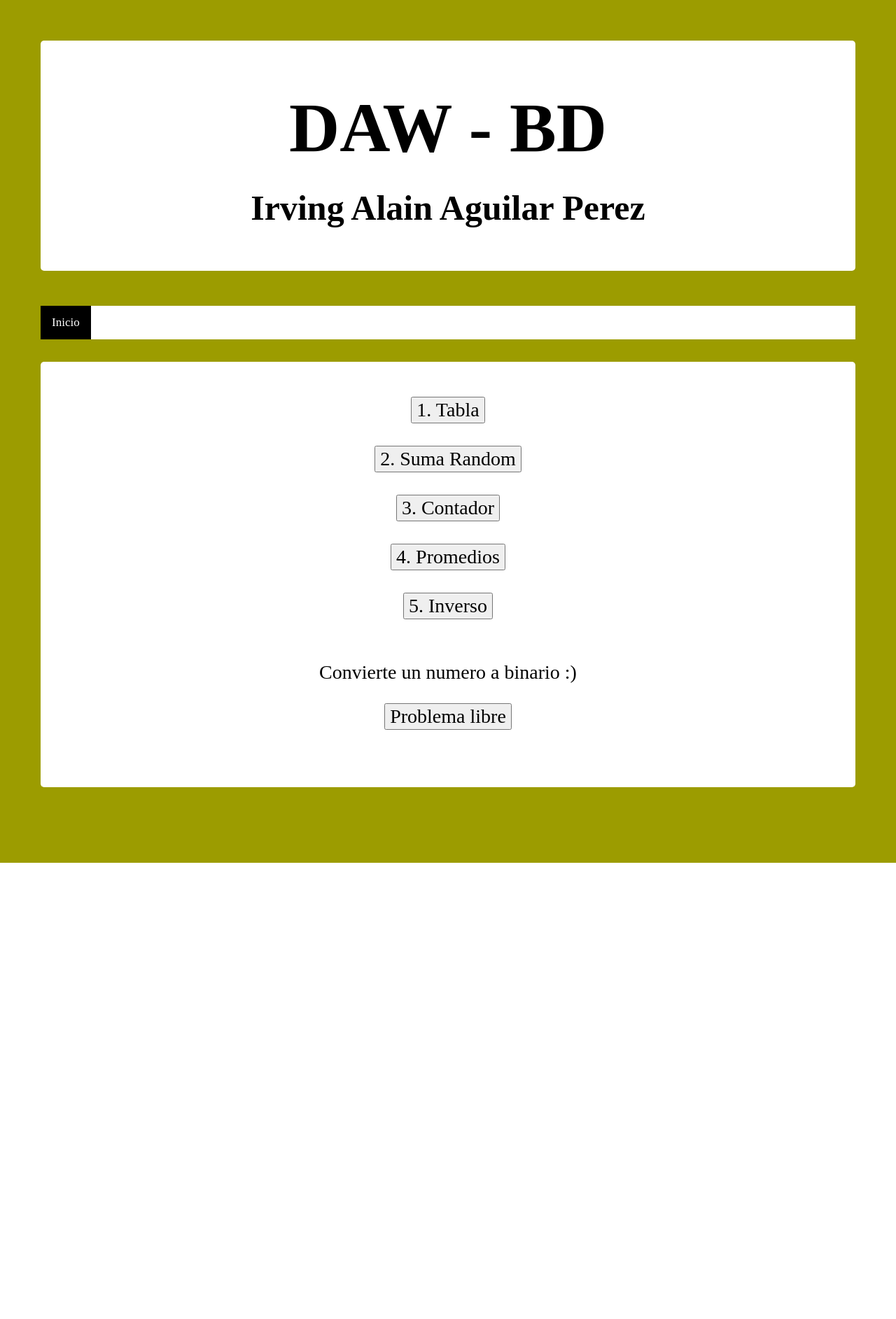
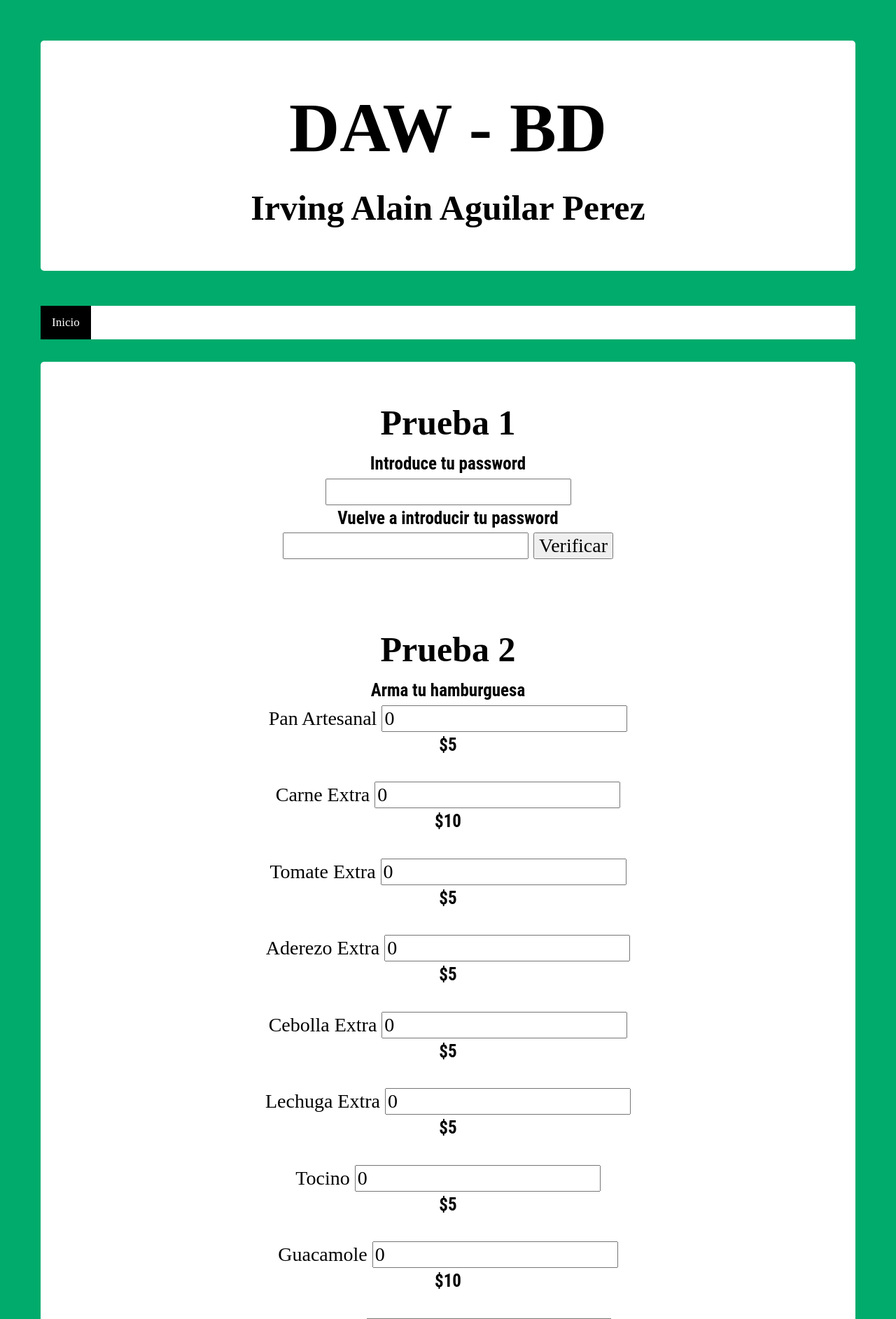
Before and after one commit to irvingpercam/daw, a PHP site: the page made by DAW_LABS/LAB 5/resources/javascript.html in a window 1280 px wide. Shown: the top 1885 px of the page at 70% size. Before the commit the page ends 1233 px from the top, so only its background shows below. Run offline with PHP 8.4, Linux system fonts and the light colour scheme.

Commit message:
Lab 5
Update 2

```diff
--- a/DAW_LABS/LAB 5/index.html
+++ b/DAW_LABS/LAB 5/index.html
@@ -5,7 +5,7 @@
 <head>
         <link rel="shortcut icon" href="resources/favicon.ico" type="image/x-icon">
   <meta charset="utf-8">
-  <title>Lab 4. Desarrollo de Aplicaciones Web</title>
+  <title>Lab 5. Desarrollo de Aplicaciones Web</title>
 </head>
 <body class="hello">
   <header>
--- a/DAW_LABS/LAB 5/resources/javascript.html
+++ b/DAW_LABS/LAB 5/resources/javascript.html
@@ -1,13 +1,12 @@
 <DOCTYPE! html>
         <html lang="en">
         <!-- Stylesheet =============================== -->
-<script type="text/javascript" src="labjs.js"></script>
         <link rel="stylesheet" type="text/css" href="../stylesheet.css">
         <head>
           <meta charset="utf-8">
           <!-- Favicon =============================== -->
             <link rel="shortcut icon" href="favicon.ico" type="image/x-icon">
-  <title>Lab 1. Desarrollo de Aplicaciones Web</title>
+          <title>Lab 5. Desarrollo de Aplicaciones Web</title>
         </head>
         <body class="hello">
           <header>
@@ -20,40 +19,48 @@
             <br>
             <header>
                 <div>
-            <input type="button" name="btn_table" value="1. Tabla" onclick="tabla()">
+                    <h2>Prueba 1</h2>
+                    <h3>Introduce tu password</h3>
+                    <input type="password" name="password" id="password" value="">
+                    <h3>Vuelve a introducir tu password </h3>
+                    <input type="password" name="passwordB" id="passwordB" value="">
+                    <button type="button" name="submiter" onclick="password()">Verificar</button><br>
+                    <p id="accessMessage"></p>
                     <br>
                     <br>
                 </div>
 
                 <div>
-            <input type="button" name="btn_random" value="2. Suma Random" onclick="random()">
+                    <h2>Prueba 2</h2>
+                    <h3>Arma tu hamburguesa</h3>
+                    Pan Artesanal <input type="number" name="panArtesanal" id="panArtesanal" value="0" min="0"><h3>$5</h3><br>
+                    Carne Extra <input type="number" name="carneExtra" id="carneExtra" value="0" min="0"><h3>$10</h3><br>
+                    Tomate Extra <input type="number" name="tomateExtra" id="tomateExtra" value="0" min="0"><h3>$5</h3><br>
+                    Aderezo Extra <input type="number" name="aderezoExtra" id="aderezoExtra" value="0" min="0"><h3>$5</h3><br>
+                    Cebolla Extra <input type="number" name="cebollaExtra" id="cebollaExtra" value="0" min="0"><h3>$5</h3><br>
+                    Lechuga Extra <input type="number" name="lechugaExtra" id="lechugaExtra" value="0" min="0"><h3>$5</h3><br>
+                    Tocino <input type="number" name="tocino" id="tocino" value="0" min="0"><h3>$5</h3><br>
+                    Guacamole <input type="number" name="guacamole" id="guacamole" value="0" min="0"><h3>$10</h3><br>
+                    Pineapple <input type="number" name="pneapple" id="pineapple" value="0" min="0"><h3>$8</h3><br>
+                    IVA <input type="number" name="iva" value="16" id="iva" min="0" max="100"><br>
+                    <br>
+                    Total: <p id="pago"> </p>
+                    <button type="button" name="boton" onclick="productos()">Pagar</button>
+                    <button type="button" name="boton" onclick="productosPoints()">Pagar Con Puntos</button><br>
                     <br>
                     <br>
                 </div>
 
                 <div>
-            <input type="button" name="btn_array" value="3. Contador" onclick="contador()">
-            <br>
-            <br>
-        </div>
-
-        <div>
-            <input type="button" name="btn_matrix" value="4. Promedios" onclick="promedio()">
-            <br>
-            <br>
-        </div>
-
-        <div>
-            <input type="button" name="btn_invert" value="5. Inverso" onclick="inverso()">
-            <br>
-            <br>
-        </div>
-
-        <div>
-            <p>Convierte un numero a binario :)</p>
-            <input type="button" name="btn_problem" value="Problema libre" onclick="binarial()">
+                    <h2>Prueba 3</h2>
+                    <h3>Calcula tu índice de masa corporal</h3>
+                    Altura <input type="number" name="altura" id="altura" value="1.50" min="0"><h3>m</h3><br>
+                    Peso <input type="number" name="peso" id="peso" value="50" min="0"><h3>kg</h3><br>
+                    Total: <p id="imc"> </p>
+                    <button type="button" name="boton" onclick="imc()">Calcular</button>
                     <br>
                     <br>
                 </div>
             </header>
+            <script type="text/javascript" src="javascript.js"></script>
         </html>
--- /dev/null
+++ b/DAW_LABS/LAB 5/resources/javascript.js
@@ -0,0 +1,105 @@
+//Funcion para validar el password
+function password() {
+
+  var password = document.getElementById("password").value;
+  var passwordB = document.getElementById("passwordB").value;
+  var message;
+
+  if(password==="" || passwordB===""){
+    message = "Favor de llenar ambos campos";
+  }else
+  if(password === passwordB){
+    message = "Ah prro, jakiaste la NASA!";
+  }else
+  if(password !== passwordB){
+    message="Intentalo de nuevo";
+    alert("Las contraseñas no coinciden");
+  }
+  document.getElementById("accessMessage").innerHTML = message;
+}
+
+function productos(){
+    var panArtesanal = document.getElementById("panArtesanal").value;
+    var carneExtra = document.getElementById("carneExtra").value;
+    var tomateExtra = document.getElementById("tomateExtra").value;
+    var aderezoExtra = document.getElementById("aderezoExtra").value;
+    var cebollaExtra = document.getElementById("cebollaExtra").value;
+    var lechugaExtra = document.getElementById("lechugaExtra").value;
+    var tocino = document.getElementById("tocino").value;
+    var guacamole = document.getElementById("guacamole").value;
+    var pineapple = document.getElementById("pineapple").value;
+    var iva = document.getElementById("iva").value;
+    var total;
+
+    total = 55 + panArtesanal * 5 + carneExtra * 10 + tomateExtra * 5 + aderezoExtra * 5 + cebollaExtra * 5 + lechugaExtra * 5 + tocino * 5 + guacamole * 10 + pineapple * 8;
+    total = total + (total * iva)/100;
+    document.getElementById("pago").innerHTML = total;
+    alert("Gracias por tu orden :)");
+}
+function productosPoints(){
+    var panArtesanal = document.getElementById("panArtesanal").value;
+    var carneExtra = document.getElementById("carneExtra").value;
+    var tomateExtra = document.getElementById("tomateExtra").value;
+    var aderezoExtra = document.getElementById("aderezoExtra").value;
+    var cebollaExtra = document.getElementById("cebollaExtra").value;
+    var lechugaExtra = document.getElementById("lechugaExtra").value;
+    var tocino = document.getElementById("tocino").value;
+    var guacamole = document.getElementById("guacamole").value;
+    var pineapple = document.getElementById("pineapple").value;
+    var iva = document.getElementById("iva").value;
+    var total;
+
+    total = 55 + panArtesanal * 5 + carneExtra * 10 + tomateExtra * 5 + aderezoExtra * 5 + cebollaExtra * 5 + lechugaExtra * 5 + tocino * 5 + guacamole * 10 + pineapple * 8;
+    total = total + (total * iva)/100;
+    if(total <= 100){
+        document.getElementById("pago").innerHTML = total;
+        alert("Has pagado con puntos :)");
+    }
+    else{
+        alert("No tienes puntos suficientes para completar la orden :(");
+    }
+}
+
+function imc(){
+    var altura = document.getElementById("altura").value;
+    var peso = document.getElementById("peso").value;
+    //var altura = document.getElementById("altura");
+    //var peso = document.getElementById("peso");
+    var imc;
+    var alturaform = altura * altura;
+    imc = peso/alturaform;
+    //imc = imc.toString();
+    document.getElementById("imc").innerHTML = imc.toString();
+    if(imc < 16){
+        document.getElementById("imc").innerHTML = imc;
+        alert("Infrapeso: Delgadez Severa");
+    }
+    else if(imc >= 16 && imc <= 16.99){
+        document.getElementById("imc").innerHTML = imc;
+        alert("Infrapeso: Delgadez moderada");
+    }
+    else if(imc >= 17 && imc <= 18.49){
+        document.getElementById("imc").innerHTML = imc;
+        alert("Infrapeso: Delgadez aceptable");
+    }
+    else if(imc >= 18.50 && imc <= 24.99){
+        document.getElementById("imc").innerHTML = imc;
+        alert("Peso Normal");
+    }
+    else if(imc >= 25 && imc <= 29.99){
+        document.getElementById("imc").innerHTML = imc;
+        alert("Sobrepeso");
+    }
+    else if(imc >= 30 && imc <= 34.99){
+        document.getElementById("imc").innerHTML = imc;
+        alert("Obeso: Tipo I");
+    }
+    else if(imc >= 35 && imc <= 40){
+        document.getElementById("imc").innerHTML = imc;
+        alert("Obeso: Tipo II");
+    }
+    else if(imc > 40){
+        document.getElementById("imc").innerHTML = imc;
+        alert("Obeso: Tipo III")
+    }
+}
--- a/DAW_LABS/LAB 5/stylesheet.css
+++ b/DAW_LABS/LAB 5/stylesheet.css
@@ -10,7 +10,7 @@
 
 body
 {
-  background-color: #9c9c00;
+  background-color: #00ab6c;
   padding: 50px;
 }
 
@@ -65,13 +65,24 @@ h2
 
 h3{
     color: black;
-    text-align: justify;
+    text-align: center;
     font-size: 25px;
 	font-weight: 600;
 	line-height: 1.5;
 	margin: 0 0 2px 0;
 	font-family: 'Roboto Condensed';
     src: url(/fonts/RobotoCondensed.ttf);
+}
+
+h4{
+  color: rgb(79, 79, 255);
+  text-align: justify;
+  font-size: 20px;
+	font-weight: 600;
+	line-height: 1.5;
+	margin: 0 0 2px 0;
+	font-family: 'Roboto Condensed';
+  src: url(/fonts/RobotoCondensed.ttf);
 }
 
 nav,
@@ -92,7 +103,7 @@ section article,
 section footer
 {
   width: 100%;
-  background-color: #9c9c00;
+  background-color: #00ab6c;
   border-radius: 5px;
   margin: 0;
   padding: 50px;
```
Also changed, not shown: DAW_LABS/LAB 5/resources/preguntas.html (+24 -2 lines). Lines whose indentation alone changed are shown as unchanged.
